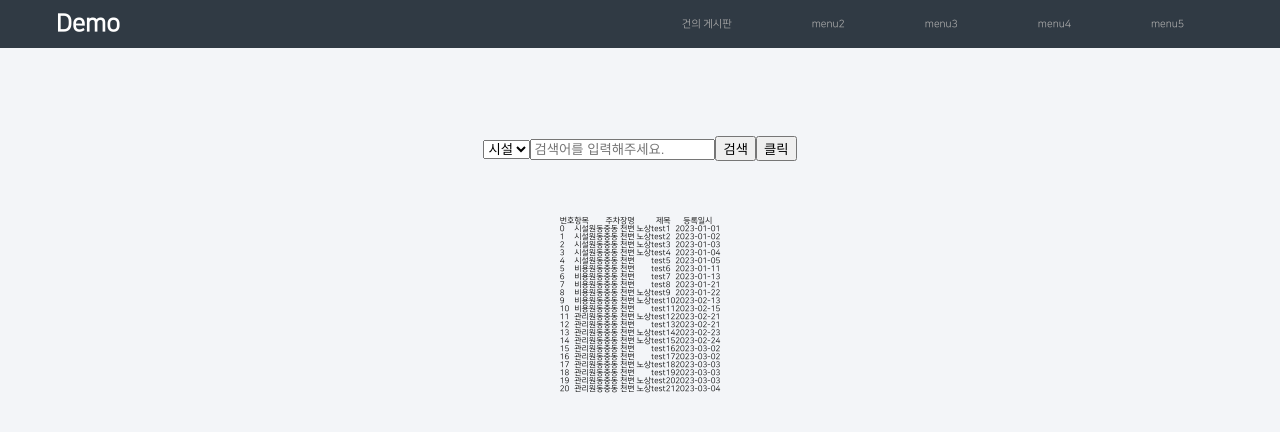
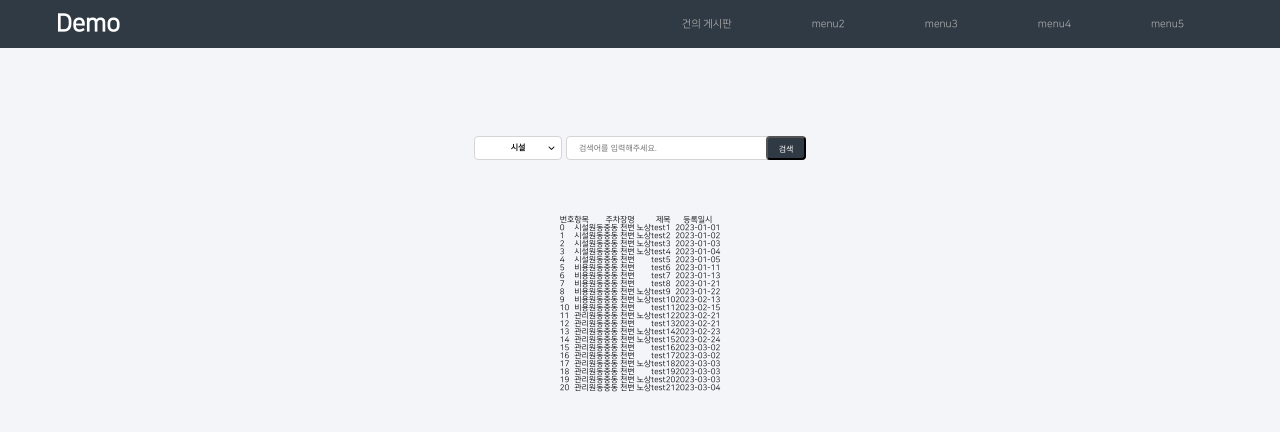
Before and after one commit to rjswn1031/demo, a React (Create React App) app in the folder front/my-app/: page /main/board in a window 1280 px wide. Shown: the top 432 px of the page. Built offline with nearby package versions, Linux system fonts and the light colour scheme.

Commit message:
게시판 검색버튼 css 수정

```diff
--- a/front/my-app/src/component/Button.js
+++ /dev/null
@@ -1,16 +0,0 @@
-import React from 'react';
-import PropTypes from 'prop-types';
-
-
-Button.prototype = {
-    title: PropTypes.string,
-    clickHandler: PropTypes.func,
-}
-
-function Button(props) {
-    return (
-        <button onClick={props.clickHandler}>{props.title}</button>
-    );
-}
-
-export default Button;
--- a/front/my-app/src/component/board/Board.js
+++ b/front/my-app/src/component/board/Board.js
@@ -1,6 +1,6 @@
 import { React, useState } from 'react';
 import BoardContent from './BoardContent';
-import Button from '../Button';
+import Dropdown from '../common/Dropdown';
 
 import '../../css/board.css'
 
@@ -39,6 +39,7 @@ function Board(props) {
     const clickHandler = () => {
         console.log(123);
     }
+
     //====================================================================================================================================
 
 
@@ -47,23 +48,23 @@ function Board(props) {
     return (
         <div id='boardContainer'>
             <div id='boardSearchContainer'>
-                <select>
-                    {optionLists.map((x, idx)=><option key={idx} value={idx}>{x}</option>)}
-                </select>
-                <input type={'text'} placeholder="검색어를 입력해주세요."></input>
-                <button>검색</button>
-                <Button title="클릭" clickHandler={clickHandler}/>
+                <Dropdown list={ optionLists.map((x,i)=>{return {"value":i, "title":x} })} checkSelected={()=>{}}></Dropdown> {/* [{value: 1, title:'zzz'}, {value: 2, title:'qqq'}, {value: 3, title:'www'}] */}
+                <div id='searchContainer'>
+                    <input type={'text'} placeholder="검색어를 입력해주세요."></input> {/* 20rem 3rem */}
+                    <button>검색</button>
+                </div>
             </div>
             <div id='boardContentContainer'>
                 <table>
                     <thead>
                         <tr>
-                            {boardTh.map(title => <th>{title}</th>)}
+                            {boardTh.map(title => <th key={title}>{title}</th>)}
                         </tr>
                     </thead>
                     <tbody>
                         { testContent.map(content => {
                             return <BoardContent
+                                key={content.boardNo}
                                 boardNo={content.boardNo}
                                 boardTitle={content.boardTitle}
                                 boardRegDate={content.boardRegDate}
--- a/front/my-app/src/css/board.css
+++ b/front/my-app/src/css/board.css
@@ -3,8 +3,26 @@
     flex-direction: column;
     align-items: center;
 }
-#boardContainer #boardSearchContainer {
-    margin-top: 10rem;
+#boardContainer #boardSearchContainer { display: flex; margin-top: 10rem; }
+#boardContainer #boardSearchContainer #searchContainer { display: flex; margin-left: .5rem; }
+#boardContainer #boardSearchContainer #searchContainer > input {
+    width: 30rem;
+    height: 3rem;
+    padding-left: 1.5rem;
+    border: 1px solid #d5d5d5;
+    border-radius: 0.5rem;
+    font-size: 1rem;
+    cursor: pointer;
+}
+#boardContainer #boardSearchContainer #searchContainer > button {
+    width: 5rem;
+    height: 3rem;
+    margin-left: -5rem;
+    color: #fff;
+    font-size: 1rem;
+    background-color: #303a44;
+    border-radius: 0.5rem;
+    cursor: pointer;
 }
 
 #boardContainer #boardContentContainer {
```
